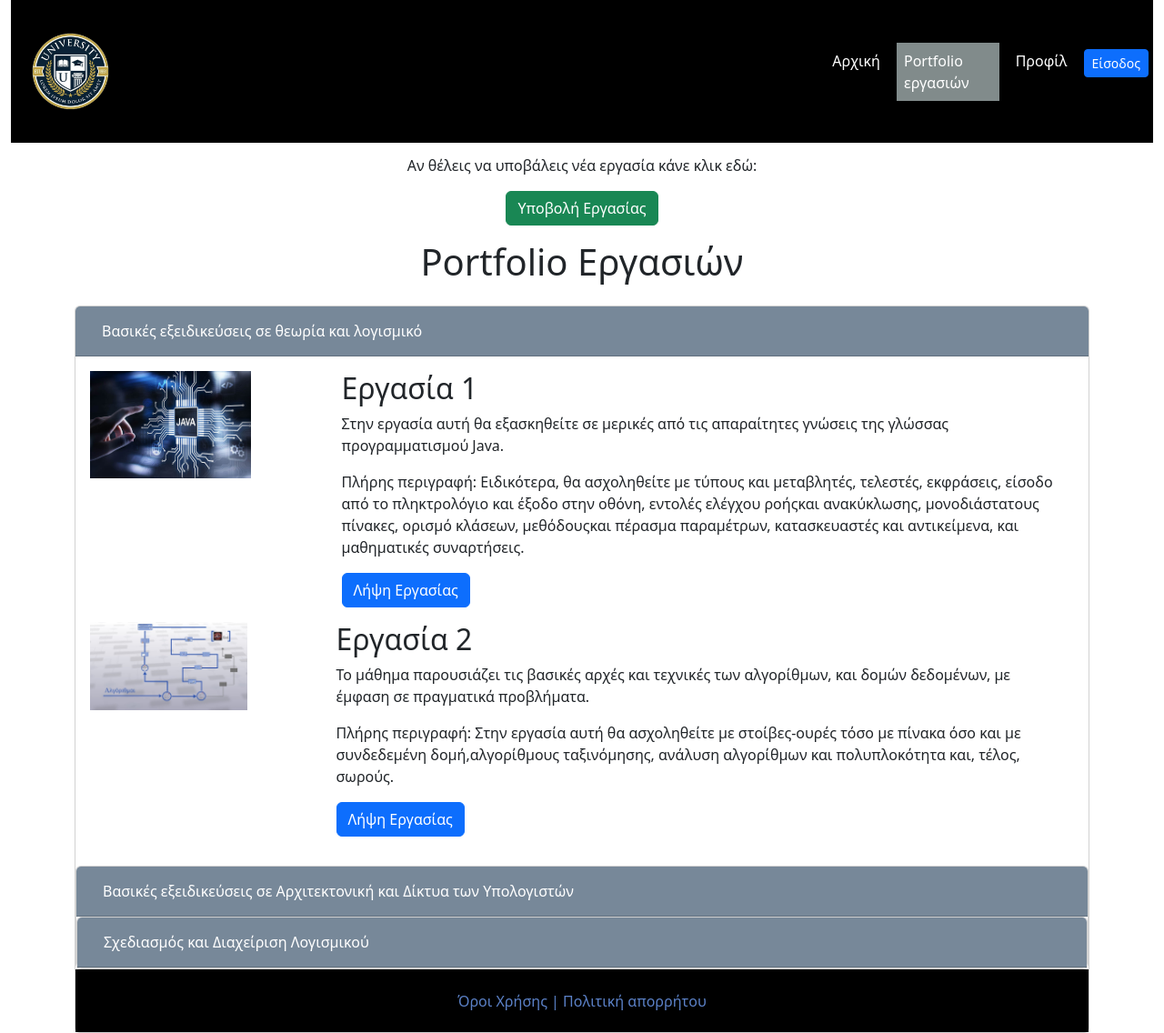
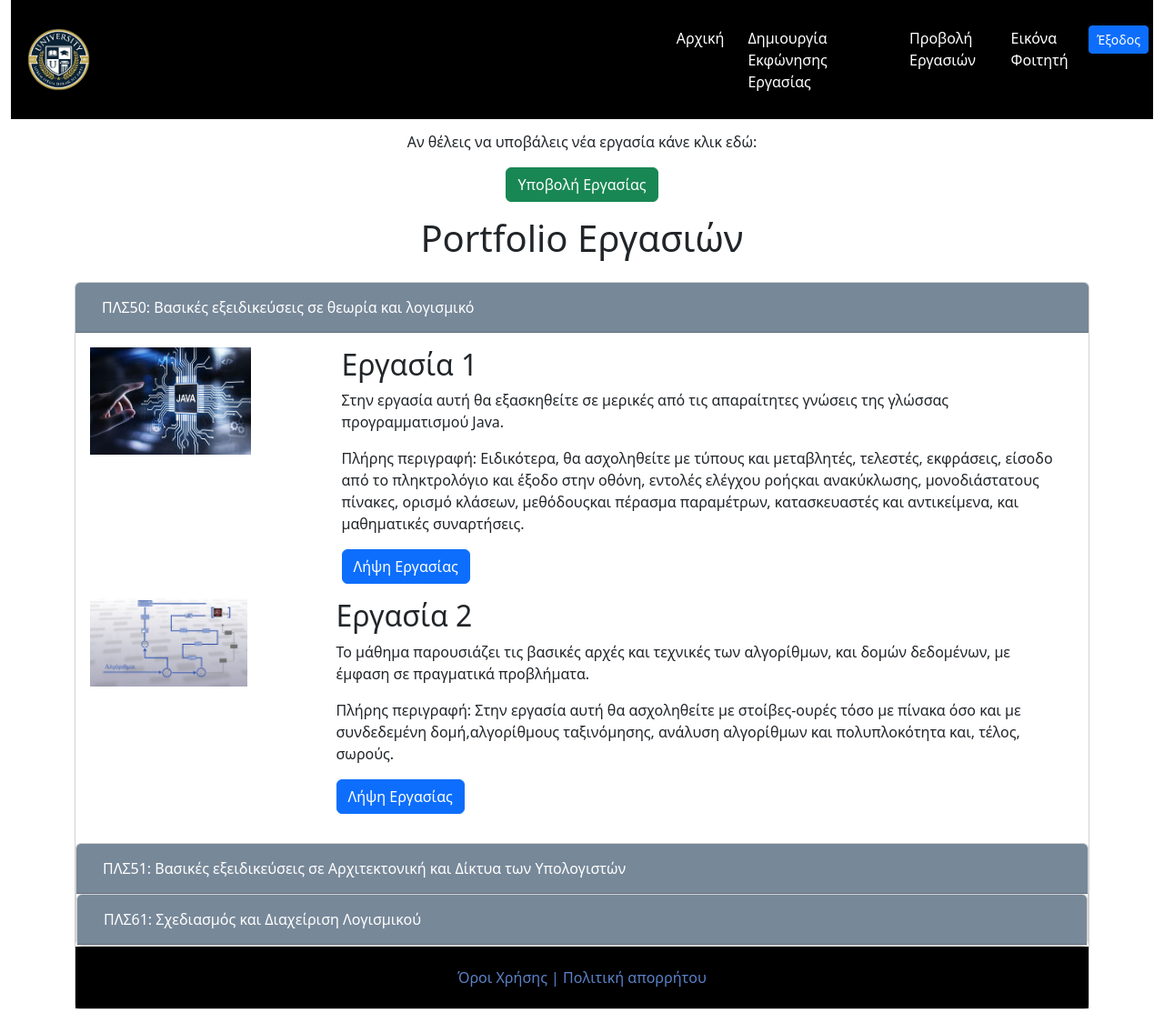
Before and after one commit to Uthil/MSC_in_PHP, a PHP site: page /portfolio.php in a window 1280 px wide. Shown: the whole page at 91% size. After the commit the page ends 1110 px from the top, so only its background shows below. Run offline with PHP 8.4, Linux system fonts and the light colour scheme; the visitor is signed in with stand-in values (Sample User, id 1).

Commit message:
updated portfolio to correspond to the chosen role

```diff
--- a/portfolio.php
+++ b/portfolio.php
@@ -16,6 +16,10 @@
 </head>
 
 <body>
+  <?php
+  session_start();
+  $role = $_SESSION['role'];
+  ?>
   <div class="container-fluid">
     <div id="menu">
       <div id="header">
@@ -26,16 +30,18 @@
             <li class="nav-item">
               <a class="nav-link" href="index.php"> Αρχική </a>
             </li>
-            <li class="nav-item">
-              <a class="nav-link" href="portfolio.php" style="background-color:rgb(129, 139, 139)">Portfolio εργασιών
-              </a>
-            </li>
-            <li class="nav-item">
-              <a class="nav-link" href="profile.php">Προφίλ </a>
-            </li>
-            <li>
-              <a href="login.php" class="btn btn-primary btn-sm" style="margin-top:10%">Είσοδος</a>
-            </li>
+            <?php
+            if ($role === 'Φοιτητής') {
+              echo "<li><a href='portfolio.php' class='nav-link' style='background-color:rgb(129, 139, 139);'>Portfolio Εργασιών</a></li>";
+              echo "<li><a href='profile.php' class='nav-link'>Προφίλ</a></li>";
+              echo "<li><a href='ypovoli_ergasias.php' class='nav-link'>Υποβολή Εργασίας</a></li>";
+            } else {
+              echo "<li><a href='dimiourgia_ekfonisis.php' class='nav-link'>Δημιουργία Εκφώνησης Εργασίας</a></li>";
+              echo "<li><a href='provoli_ergasion.php' class='nav-link'>Προβολή Εργασιών</a></li>";
+              echo "<li><a href='eikona_foititi.php' class='nav-link'>Εικόνα Φοιτητή</a></li>";
+            }
+            ?>
+            <li><a href="logout.php" class="btn btn-primary btn-sm" style="margin-top:10%">Έξοδος</a></li>
           </ul>
         </nav>
       </div>
@@ -62,7 +68,7 @@
       <div id="accordion">
         <div class="card">
           <div class="card-header" style="background-color: lightslategray;">
-            <a class="btn" data-bs-toggle="collapse" href="#collapseOne" style="color:white">Βασικές εξειδικεύσεις σε
+            <a class="btn" data-bs-toggle="collapse" href="#collapseOne" style="color:white">ΠΛΣ50: Βασικές εξειδικεύσεις σε
               θεωρία και λογισμικό
             </a>
           </div>
@@ -103,7 +109,7 @@
           </div>
           <div class="card">
             <div class="card-header" style="background-color: lightslategray;">
-              <a class="collapsed btn" data-bs-toggle="collapse" href="#collapseTwo" style="color:white">Βασικές
+              <a class="collapsed btn" data-bs-toggle="collapse" href="#collapseTwo" style="color:white">ΠΛΣ51: Βασικές
                 εξειδικεύσεις σε
                 Αρχιτεκτονική και Δίκτυα των Υπολογιστών
               </a>
@@ -130,7 +136,7 @@
             </div>
             <div class="card">
               <div class="card-header" style="background-color: lightslategray;">
-                <a class="collapsed btn" data-bs-toggle="collapse" href="#collapseThree" style="color:white">Σχεδιασμός
+                <a class="collapsed btn" data-bs-toggle="collapse" href="#collapseThree" style="color:white">ΠΛΣ61: Σχεδιασμός
                   και Διαχείριση Λογισμικού
                 </a>
               </div>
```
